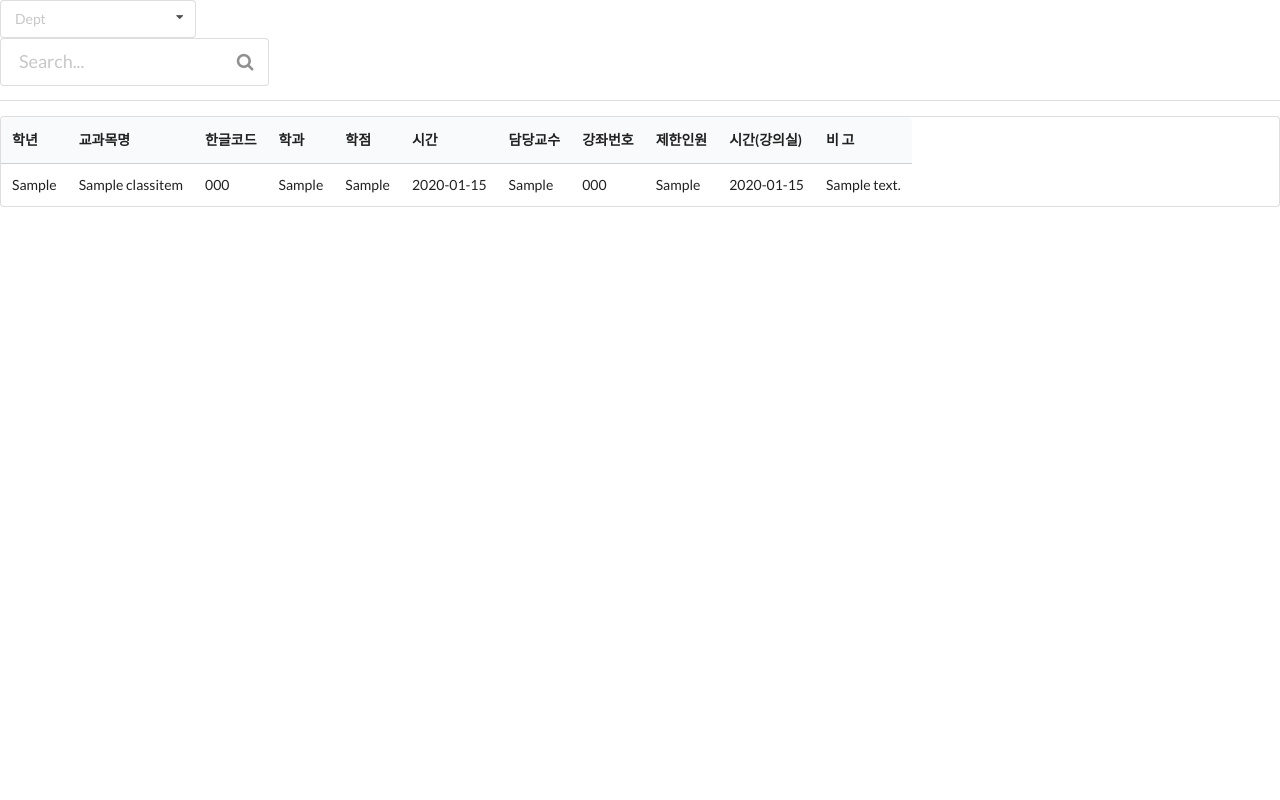
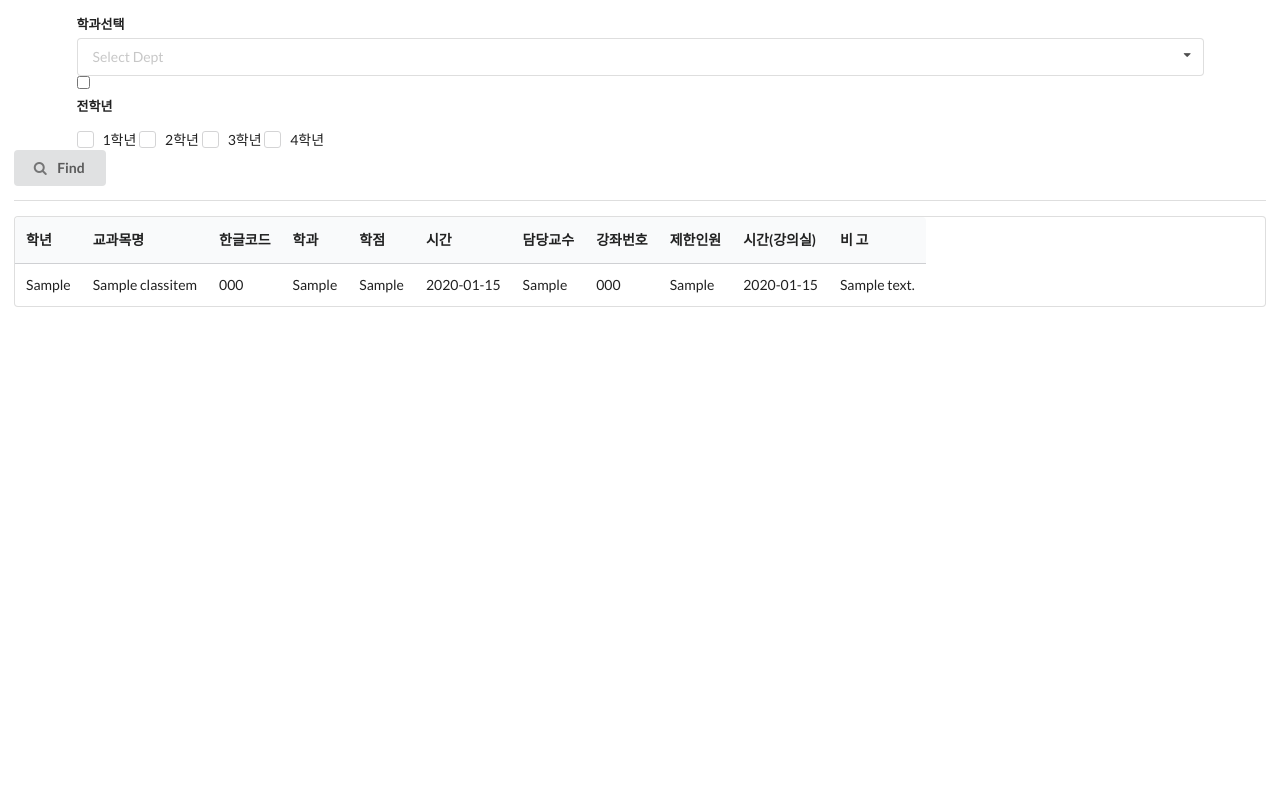
Before and after one commit to kangsanChang/mjutt, a Django app: page / in a window 1280 px wide. Run offline with Django 3.2, Linux system fonts and the light colour scheme; tables that the repository leaves empty hold one stand-in row (values such as "Sample post"); some libraries are stand-ins or nearby versions.

Commit message:
working on select box

```diff
--- a/timetable/templates/timetable/base.html
+++ b/timetable/templates/timetable/base.html
@@ -11,11 +11,17 @@
       integrity="sha256-hVVnYaiADRTO2PzUGmuLJr8BLUSjGIZsDYGmIJLv2b8="
       crossorigin="anonymous"></script>
     <script src="{% static 'timetable/semantic/semantic.js'%}"></script>
+    <style>
+      body{padding:1rem}
+    </style>
   </head>
   <body>
     <div class="container">
       {% block content %}
       {% endblock %}
     </div>
+    <script>
+      $('.ui.dropdown').dropdown();
+    </script>
   </body>
 </html>
--- a/timetable/templates/timetable/index.html
+++ b/timetable/templates/timetable/index.html
@@ -1,88 +1,116 @@
 {% extends 'timetable/base.html' %}
 
 {% block content %}
-<div class="search-window">
-  <div class="search-box">
-    <div class="ui selection dropdown">
-      <input name="dept" type="hidden">
-      <i class="dropdown icon"></i>
-      <div class="default text">Dept</div>
-      <div class="menu">
-        <div class="item" data-value='10000'>자연캠퍼스 교양</div>
-        <div class="item" data-value='20000'>인문캠퍼스 교양</div>
-        <div class="item" data-value='12000'>공과대학</div>
-        <div class="item" data-value='16400'>사회과학대학</div>
-        <div class="item" data-value='16600'>경영대학</div>
-        <div class="item" data-value='11910'>수학과</div>
-        <div class="item" data-value='11915'>물리학과</div>
-        <div class="item" data-value='11920'>화학과</div>
-        <div class="item" data-value='11940'>식품영양학과</div>
-        <div class="item" data-value='11960'>생명과학정보학부</div>
-        <div class="item" data-value='12250'>화학공학과</div>
-        <div class="item" data-value='12361'>신소재공학과</div>
-        <div class="item" data-value='12370'>환경생명공학과</div>
-        <div class="item" data-value='12371'>환경에너지공학과</div>
-        <div class="item" data-value='12450'>토목환경공학과</div>
-        <div class="item" data-value='12500'>교통공학과</div>
-        <div class="item" data-value='12611'>컴퓨터소프트웨어학과</div>
-        <div class="item" data-value='12701'>기계공학과</div>
-        <div class="item" data-value='12755'>산업경영공학과</div>
-        <div class="item" data-value='12831'>정보공학과</div>
-        <div class="item" data-value='12832'>통신공학과</div>
-        <div class="item" data-value='12901'>정보통신공학과</div>
-        <div class="item" data-value='12900'>전기공학과</div>
-        <div class="item" data-value='12908'>전자공학과</div>
-        <div class="item" data-value='12913'>컴퓨터공학과</div>
-        <div class="item" data-value='13720'>의상디자인학과</div>
-        <div class="item" data-value='13725'>체육학부</div>
-        <div class="item" data-value='13730'>체육학부 경기지도학전공</div>
-        <div class="item" data-value='13735'>바둑학과</div>
-        <div class="item" data-value='13750'>음악학부</div>
-        <div class="item" data-value='13781'>디자인학부</div>
-        <div class="item" data-value='13793'>영화뮤지컬학부 영화전공</div>
-        <div class="item" data-value='13794'>영화뮤지컬학부 뮤지컬공연전공</div>
-        <div class="item" data-value='18012'>건축학부</div>
-        <div class="item" data-value='18013'>건축학부 건축학전공</div>
-        <div class="item" data-value='18014'>건축학부 전통건축전공</div>
-        <div class="item" data-value='18015'>공간디자인학과</div>
-        <div class="item" data-value='18016'>건축학부 공간디자인전공</div>
-        <div class="item" data-value='14120'>국어국문학과</div>
-        <div class="item" data-value='14130'>영어영문학과</div>
-        <div class="item" data-value='14140'>중어중문학과</div>
-        <div class="item" data-value='14150'>일어일문학과</div>
-        <div class="item" data-value='16445'>아동학과</div>
-        <div class="item" data-value='16450'>청소년지도학과</div>
-        <div class="item" data-value='14190'>사학과</div>
-        <div class="item" data-value='14200'>문헌정보학과</div>
-        <div class="item" data-value='14210'>아랍지역학과</div>
-        <div class="item" data-value='14212'>미술사학과</div>
-        <div class="item" data-value='14240'>철학과</div>
-        <div class="item" data-value='14250'>문예창작학과</div>
-        <div class="item" data-value='16610'>경영학과</div>
-        <div class="item" data-value='16615'>경영학부 경영학전공</div>
-        <div class="item" data-value='16620'>경영학부 경영정보전공</div>
-        <div class="item" data-value='16410'>행정학과</div>
-        <div class="item" data-value='16420'>경제학과</div>
-        <div class="item" data-value='16425'>정치외교학과</div>
-        <div class="item" data-value='16430'>북한학과</div>
-        <div class="item" data-value='16440'>디지털미디어학과</div>
-        <div class="item" data-value='16640'>경영정보학과</div>
-        <div class="item" data-value='16650'>국제통상학과</div>
-        <div class="item" data-value='16660'>부동산학과</div>
-        <div class="item" data-value='16810'>법학과</div>
-        <div class="item" data-value='18510'>디지털콘텐츠디자인학과</div>
-        <div class="item" data-value='18520'>융합소프트웨어학부</div>
+<div class="container">
+  <div class="search-window">
+    <div class="ui form container">
+
+      <div class="field">
+        <label>학과선택</label>
+        <select class="ui search dropdown">
+          <option value="">Select Dept</option>
+          <option value='10000'>자연캠퍼스 교양</option>
+          <option value='20000'>인문캠퍼스 교양</option>
+          <option value='12000'>공과대학</option>
+          <option value='16400'>사회과학대학</option>
+          <option value='16600'>경영대학</option>
+          <option value='11910'>수학과</option>
+          <option value='11915'>물리학과</option>
+          <option value='11920'>화학과</option>
+          <option value='11940'>식품영양학과</option>
+          <option value='11960'>생명과학정보학부</option>
+          <option value='12250'>화학공학과</option>
+          <option value='12361'>신소재공학과</option>
+          <option value='12370'>환경생명공학과</option>
+          <option value='12371'>환경에너지공학과</option>
+          <option value='12450'>토목환경공학과</option>
+          <option value='12500'>교통공학과</option>
+          <option value='12611'>컴퓨터소프트웨어학과</option>
+          <option value='12701'>기계공학과</option>
+          <option value='12755'>산업경영공학과</option>
+          <option value='12831'>정보공학과</option>
+          <option value='12832'>통신공학과</option>
+          <option value='12901'>정보통신공학과</option>
+          <option value='12900'>전기공학과</option>
+          <option value='12908'>전자공학과</option>
+          <option value='12913'>컴퓨터공학과</option>
+          <option value='13720'>의상디자인학과</option>
+          <option value='13725'>체육학부</option>
+          <option value='13730'>체육학부 경기지도학전공</option>
+          <option value='13735'>바둑학과</option>
+          <option value='13750'>음악학부</option>
+          <option value='13781'>디자인학부</option>
+          <option value='13793'>영화뮤지컬학부 영화전공</option>
+          <option value='13794'>영화뮤지컬학부 뮤지컬공연전공</option>
+          <option value='18012'>건축학부</option>
+          <option value='18013'>건축학부 건축학전공</option>
+          <option value='18014'>건축학부 전통건축전공</option>
+          <option value='18015'>공간디자인학과</option>
+          <option value='18016'>건축학부 공간디자인전공</option>
+          <option value='14120'>국어국문학과</option>
+          <option value='14130'>영어영문학과</option>
+          <option value='14140'>중어중문학과</option>
+          <option value='14150'>일어일문학과</option>
+          <option value='16445'>아동학과</option>
+          <option value='16450'>청소년지도학과</option>
+          <option value='14190'>사학과</option>
+          <option value='14200'>문헌정보학과</option>
+          <option value='14210'>아랍지역학과</option>
+          <option value='14212'>미술사학과</option>
+          <option value='14240'>철학과</option>
+          <option value='14250'>문예창작학과</option>
+          <option value='16610'>경영학과</option>
+          <option value='16615'>경영학부 경영학전공</option>
+          <option value='16620'>경영학부 경영정보전공</option>
+          <option value='16410'>행정학과</option>
+          <option value='16420'>경제학과</option>
+          <option value='16425'>정치외교학과</option>
+          <option value='16430'>북한학과</option>
+          <option value='16440'>디지털미디어학과</option>
+          <option value='16640'>경영정보학과</option>
+          <option value='16650'>국제통상학과</option>
+          <option value='16660'>부동산학과</option>
+          <option value='16810'>법학과</option>
+          <option value='18510'>디지털콘텐츠디자인학과</option>
+          <option value='18520'>융합소프트웨어학부</option>
       </div>
-    </div>
-      <div class="search-bar">
-        <div class="ui big icon input">
-          <input placeholder="Search...">
-          <i class="search icon"></i>
+
+      <div class="field">
+        <label>Grade</label>
+
+        <div class="ui checkbox">
+        <input tabindex="0" class="hidden" type="checkbox">
+        <label>전학년</label>
+        </div>
+
+        <div class="ui checkbox">
+        <input tabindex="1" class="hidden" type="checkbox">
+        <label>1학년</label>
+        </div>
+
+        <div class="ui checkbox">
+        <input tabindex="2" class="hidden" type="checkbox">
+        <label>2학년</label>
+        </div>
+
+        <div class="ui checkbox">
+        <input tabindex="3" class="hidden" type="checkbox">
+        <label>3학년</label>
+        </div>
+
+        <div class="ui checkbox">
+        <input tabindex="4" class="hidden" type="checkbox">
+        <label>4학년</label>
         </div>
       </div>
 
+      <div class="ui submit button">
+        <i class="search icon"></i>
+        Find
+      </div>
     </div>
   </div>
+
   <div class="ui divider"></div>
   <div class="result-box">
     <div class="ui single line table">
@@ -124,5 +152,5 @@
       </table>
     </div>
   </div>
+  {% endblock content %}
 </div>
-{% endblock content %}
```
